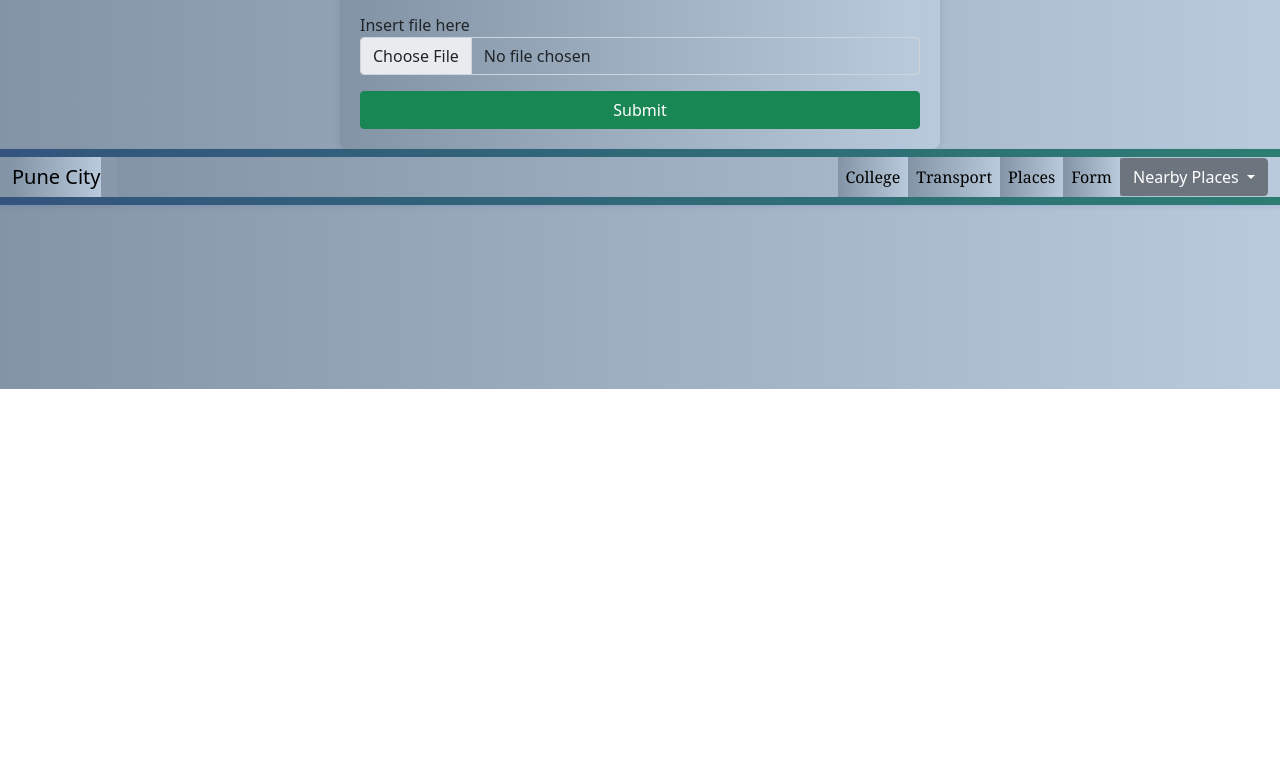
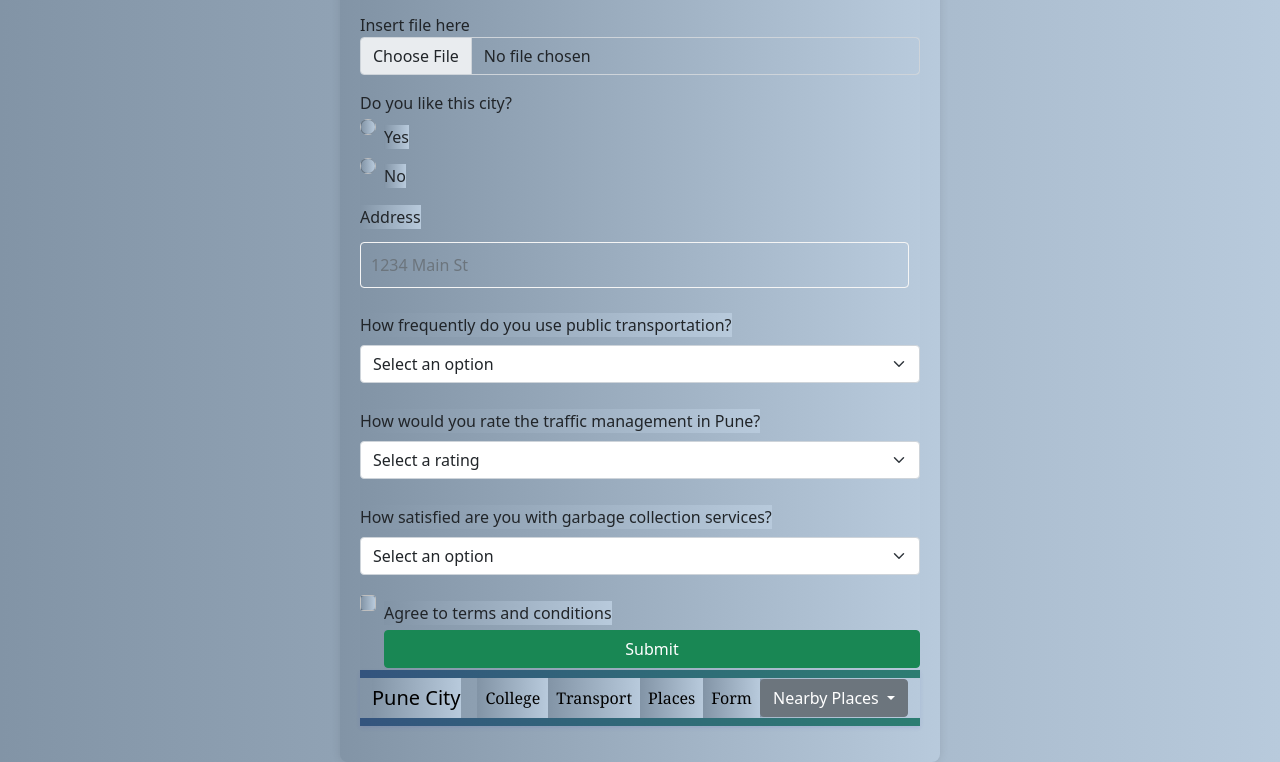
Before and after one commit to hrajput31/FSDlab, a plain HTML site: page Lab-2/form.html in a window 1280 px wide. Shown: the part 411-1173 px from the top of the page. Before the commit the page ends 800 px from the top, so only its background shows below. Drawn offline with nearby package versions, Linux system fonts and the light colour scheme.

Commit message:
Updated form.html

```diff
--- a/Lab-2/form.html
+++ b/Lab-2/form.html
@@ -33,11 +33,77 @@
                 <input type="file" class="form-control" id="file" name="file">
             </div>
 
+            Do you like this city?
+            <div class="form-check">
+                <input class="form-check-input" type="radio" name="flexRadioDefault" id="flexRadioDefault1">
+                <label class="form-check-label" for="flexRadioDefault1">
+                  Yes
+                </label>
+                <br>
+                <input class="form-check-input" type="radio" name="flexRadioDefault" id="flexRadioDefault1">
+                <label class="form-check-label" for="flexRadioDefault1">
+                  No
+                </label>
+            </div>
+
+            <div class="col-12">
+                <label for="inputAddress" class="form-label">Address</label>
+                <input type="text" class="form-control" id="inputAddress" placeholder="1234 Main St">
+            </div>
+
+
+        <div class="mb-3">
+            <label for="transport-frequency" class="form-label">How frequently do you use public transportation?</label>
+            <select class="form-select" id="transport-frequency">
+                <option selected>Select an option</option>
+                <option value="Daily">Daily</option>
+                <option value="Weekly">Weekly</option>
+                <option value="Monthly">Monthly</option>
+                <option value="Rarely">Rarely</option>
+            </select>
+        </div>
+
+        <div class="mb-3">
+            <label for="traffic-management" class="form-label">How would you rate the traffic management in Pune?</label>
+            <select class="form-select" id="traffic-management">
+                <option selected>Select a rating</option>
+                <option value="1">1 (Poor)</option>
+                <option value="2">2</option>
+                <option value="3">3</option>
+                <option value="4">4</option>
+                <option value="5">5 (Excellent)</option>
+            </select>
+        </div>
+
+        <div class="mb-3">
+            <label for="garbage-collection" class="form-label">How satisfied are you with garbage collection services?</label>
+            <select class="form-select" id="garbage-collection">
+                <option selected>Select an option</option>
+                <option value="Very Satisfied">Very Satisfied</option>
+                <option value="Satisfied">Satisfied</option>
+                <option value="Neutral">Neutral</option>
+                <option value="Dissatisfied">Dissatisfied</option>
+                <option value="Very Dissatisfied">Very Dissatisfied</option>
+            </select>
+        </div>
+        <div class="mb-3">
+
+        <div class="form-check">
+            <input class="form-check-input" type="checkbox" value="" id="invalidCheck" required>
+            <label class="form-check-label" for="invalidCheck">
+              Agree to terms and conditions
+        </label>
+
             <div class="text-center">
                 <button type="submit" class="btn btn-success">Submit</button>
             </div>
+
+
         </form>
     </div>
+
+
+
 
     <nav class="navbar navbar-expand-lg navbar-light" id="bodyy">
         <div class="container-fluid">
```
